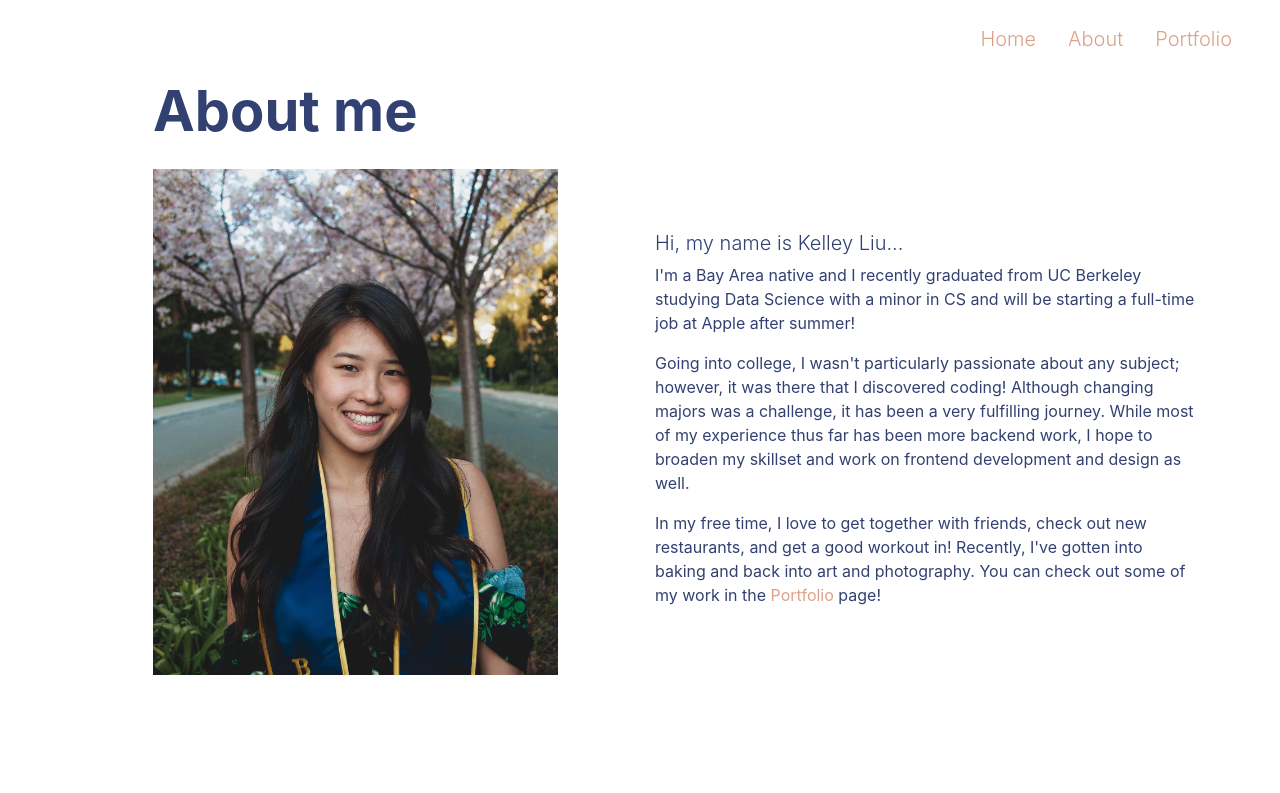
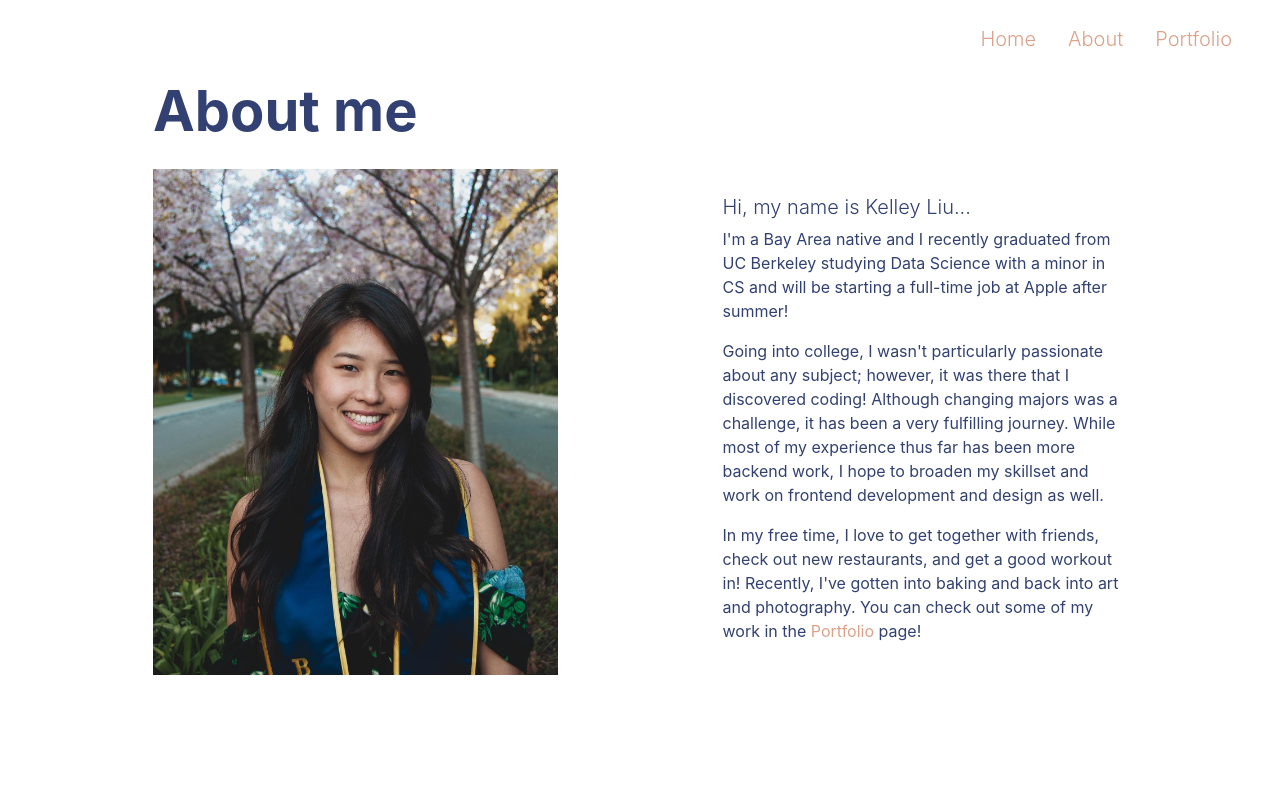
Before and after one commit to kelleyliu/kelleyliu.github.io, a React (Create React App) app: page /about in a window 1280 px wide. Shown: the top 793 px of the page. Built offline with nearby package versions, Linux system fonts and the light colour scheme.

Commit message:
fix margins

```diff
--- a/src/App.css
+++ b/src/App.css
@@ -15,6 +15,12 @@
   align-items:center;
   display:flex;
   margin-top: 10px;
+}
+
+.about-text-margin {
+  width: 75% !important;
+  margin-left: auto;
+  margin-right: auto;
 }
 
 .about-margin {
@@ -43,9 +49,6 @@
   width: 600px;
   margin-left: auto;
   margin-right: auto;
-  /* align-items: center; */
-  /* justify-content: center;
-  align-items: center; */
 }
 
 .connect {
--- a/src/pages/AboutPage.js
+++ b/src/pages/AboutPage.js
@@ -22,7 +22,7 @@ function AboutPage(props) {
                             <img className='about-pic' src={Logo} alt="portrait"/>
                         </Col>
                         <Col className='about-text' sm={12} md={6}>
-                            <div className='home-blue fadeIn'>
+                            <div className='home-blue fadeIn about-text-margin'>
                                 <h5 className="lead accent-color">
                                     Hi, my name is Kelley Liu...
                                 </h5>
--- a/src/pages/HomePage.js
+++ b/src/pages/HomePage.js
@@ -40,7 +40,7 @@ function HomePage(props) {
                     <Jumbotron className="bg-transparent jumbotron-fluid p-0">
                         <Container fluid={false}>
                             <Row className="text-left">
-                                <Col>
+                                <Col sm={12}>
                                     {<h3 className="home-blue font-weight-bolder"> {props.about} </h3>}
                                 </Col>
                                 <Col className='see-more'>
@@ -49,15 +49,12 @@ function HomePage(props) {
                             </Row>
                             <div className='img-margin'>
                                 <Row className='img-align' >
-                                    <Col className='img-wrap pad' sm={6} md={6}>
-                                        <p>
-                                           I'm a Berkeley alum based in Bay Area.
-                                        </p>
-                                        <p>
-                                            Thanks for visiting!
+                                    <Col className='img-wrap pad' xs={6} sm={6} md={8}>
+                                        <p className='font-weight-lighter home-blue'>
+                                           Software engineer based in the Bay Area
                                         </p>
                                     </Col>
-                                    <Col className='img-wrap pad'sm={6} md={6}>
+                                    <Col className='img-wrap pad' xs={6} sm={6} md={4}>
                                         <img className='img-fluid img' src={seal}/>
                                     </Col>
                                 </Row>
```
